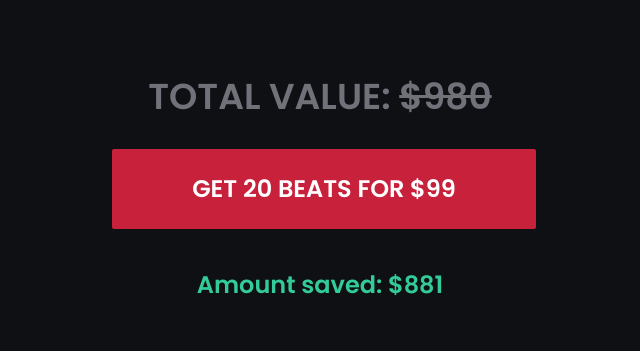
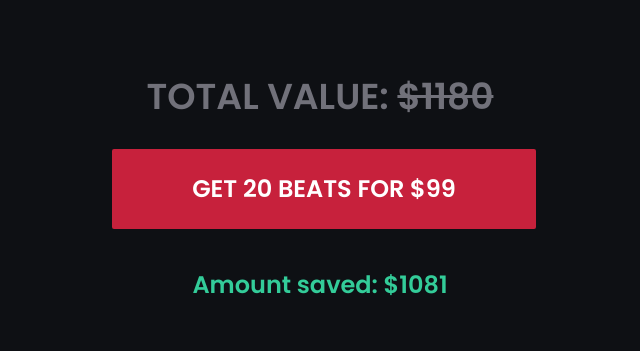
Before and after one commit to Rokefela/landing-page, a website: page index.html in a window 1280 px wide. Shown: the part 1645-1996 px from the top of the page, 316-956 px from the left. Drawn offline with nearby package versions, Linux system fonts and the light colour scheme.

Commit message:
price update

```diff
--- a/index.html
+++ b/index.html
@@ -164,7 +164,7 @@
             <p
               class="mt-20 pr-2 text-center text-4xl font-semibold font-light text-txt2"
             >
-              TOTAL VALUE: <span class="line-through">$980</span>
+              TOTAL VALUE: <span class="line-through">$1180</span>
             </p>
             <a
               href="https://rokefela.com/music/albums/detroit-trap-hustle-20-beat-pack-119203"
@@ -176,7 +176,7 @@
             <p
               class="pr-2 text-center text-2xl font-semibold font-light text-green"
             >
-              Amount saved: $881
+              Amount saved: $1081
             </p>
           </section>
           <section class="mt-12 mb-12 pt-8">
```
